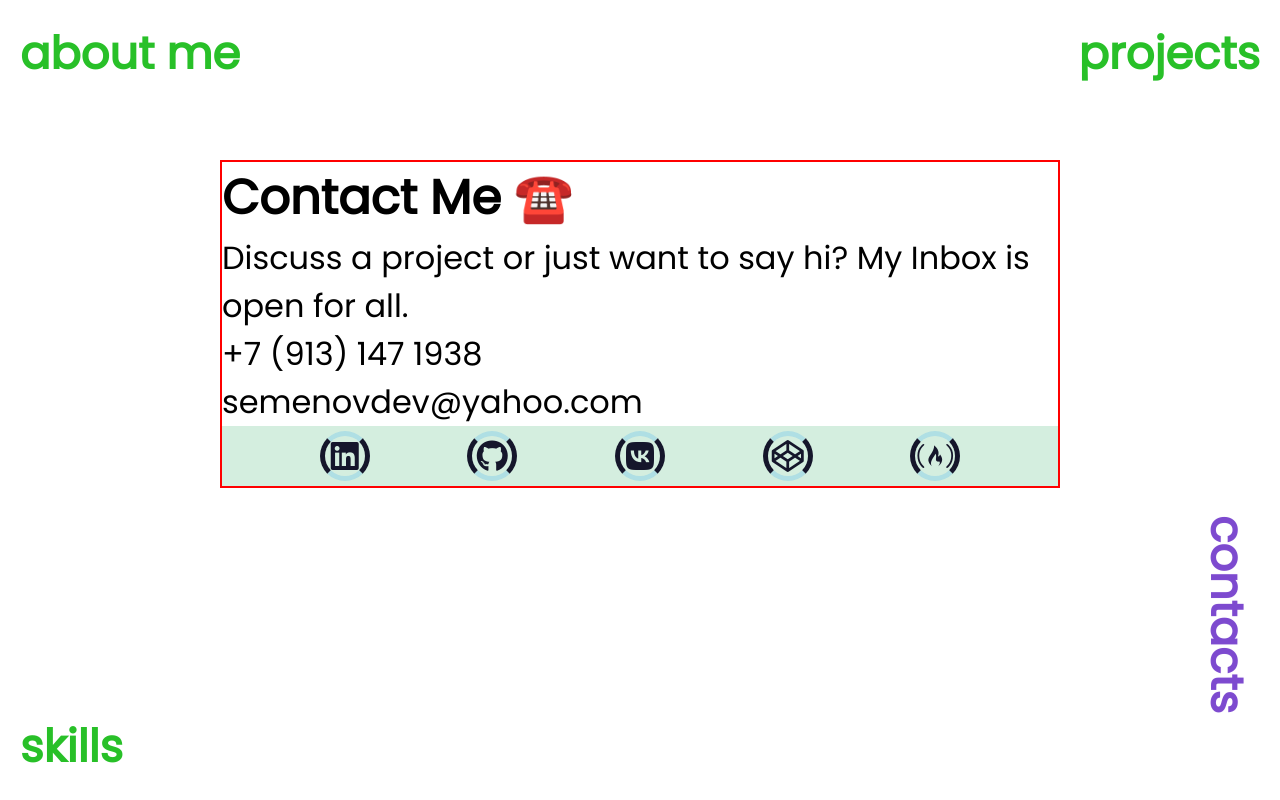
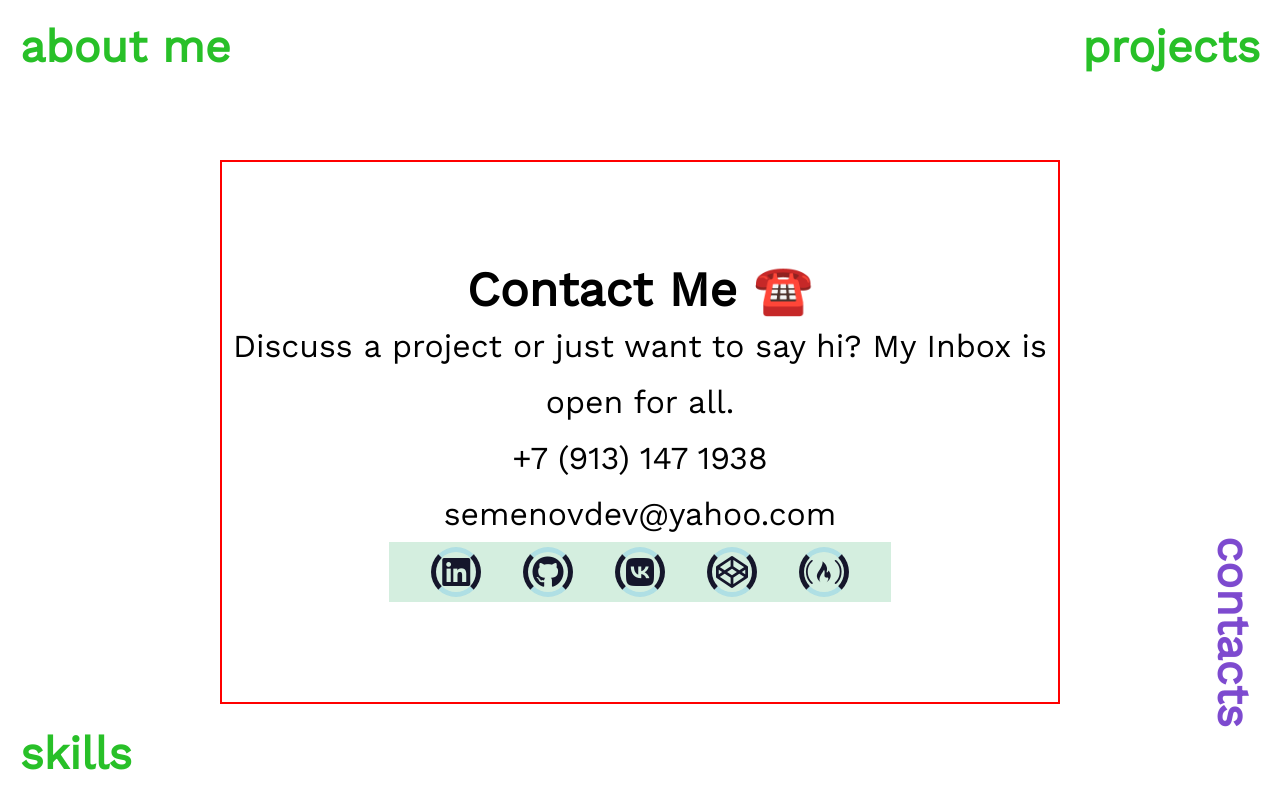
Before and after one commit to SemenovDeveloper/portfolio, a React (Create React App) app: page / in a window 1280 px wide. Both pictures are taken after a click on the element "contacts". Built offline with nearby package versions, Linux system fonts and the light colour scheme.

Commit message:
Text position

```diff
--- a/src/App.css
+++ b/src/App.css
@@ -1,11 +1,11 @@
-@import url("https://fonts.googleapis.com/css2?family=Poppins&display=swap");
+@import url("https://fonts.googleapis.com/css2?family=Work+Sans&display=swap");
 * {
   box-sizing: border-box;
   margin: 0px;
   padding: 0px; }
 
 body {
-  font-family: 'Poppins', sans-serif;
+  font-family: 'Work Sans', sans-serif;
   display: flex;
   flex-direction: column;
   justify-content: center;
@@ -194,49 +194,6 @@ body {
   color: white;
   transform: rotateY(180deg); }
 
-#social-media-bar {
-  width: 100%;
-  height: 60px;
-  background-color: #d4eedf;
-  display: flex;
-  flex-direction: row;
-  justify-content: space-evenly;
-  align-items: center; }
-
-.social-media {
-  width: 50px;
-  height: 50px;
-  position: relative; }
-
-.spinning-social-media {
-  width: 50px;
-  height: 50px;
-  background-color: transparent;
-  border: 5px solid rgba(29, 161, 242, 0.2);
-  border-left-color: #15162b;
-  border-right-color: #15162b;
-  border-radius: 50%;
-  display: flex;
-  justify-content: center;
-  align-items: center;
-  transition: transform 0.5s linear;
-  transform-style: preserve-3D;
-  z-index: 999; }
-
-i {
-  position: absolute;
-  top: 50%;
-  left: 50%;
-  font-size: 32px;
-  color: #15162b;
-  transform: translateX(-50%) translateY(-50%);
-  border-radius: 50%;
-  background-color: transparent;
-  z-index: 2; }
-
-.rotate-social-media {
-  transform: rotate(180deg); }
-
 #skills-page-wrapper {
   max-width: 800px;
   display: flex;
@@ -276,3 +233,55 @@ i {
   transform: scale(1.3);
   background-color: white;
   box-shadow: rgba(0, 0, 0, 0.24) 0px 3px 8px; }
+
+#contacts-page {
+  padding: 100px 0;
+  font-size: 2rem;
+  line-height: 3.5rem;
+  text-align: center;
+  display: flex;
+  flex-direction: column;
+  justify-content: center;
+  align-items: center; }
+
+#social-media-bar {
+  width: 60%;
+  height: 60px;
+  background-color: #d4eedf;
+  display: flex;
+  flex-direction: row;
+  justify-content: space-evenly;
+  align-items: center; }
+
+.social-media {
+  width: 50px;
+  height: 50px;
+  position: relative; }
+  .social-media i {
+    position: absolute;
+    top: 50%;
+    left: 50%;
+    font-size: 32px;
+    color: #15162b;
+    transform: translateX(-50%) translateY(-50%);
+    border-radius: 50%;
+    background-color: transparent;
+    z-index: 2; }
+
+.spinning-social-media {
+  width: 50px;
+  height: 50px;
+  background-color: transparent;
+  border: 5px solid rgba(29, 161, 242, 0.2);
+  border-left-color: #15162b;
+  border-right-color: #15162b;
+  border-radius: 50%;
+  display: flex;
+  justify-content: center;
+  align-items: center;
+  transition: transform 0.5s linear;
+  transform-style: preserve-3D;
+  z-index: 999; }
+
+.rotate-social-media {
+  transform: rotate(180deg); }
--- a/src/App.scss
+++ b/src/App.scss
@@ -1,4 +1,4 @@
-@import url('https://fonts.googleapis.com/css2?family=Poppins&display=swap');
+@import url('https://fonts.googleapis.com/css2?family=Work+Sans&display=swap');
 
 * {
   box-sizing: border-box;
@@ -7,7 +7,7 @@
 }
 
 body {
-  font-family: 'Poppins', sans-serif;
+  font-family: 'Work Sans', sans-serif;
   display: flex;
   flex-direction: column;
   justify-content: center;
@@ -111,9 +111,7 @@ body {
 }
 // navbar block end
 
-
-
-
+// content block start
 #content {
   margin-top: 20vh;
   max-width: 840px;
@@ -198,54 +196,6 @@ body {
   transform: rotateY(180deg);
 }
 
-#social-media-bar {
-  width: 100%;
-  height: 60px;
-  background-color: #d4eedf;
-  display: flex;
-  flex-direction: row;
-  justify-content: space-evenly;
-  align-items: center;
-}
-
-.social-media {
-  width: 50px;
-  height: 50px;
-  position: relative;
-}
-
-.spinning-social-media {
-  width: 50px;
-  height: 50px;
-  background-color: transparent;
-  border: 5px solid rgba(29, 161, 242, 0.2);
-  border-left-color: rgb(21, 22, 43);
-  border-right-color: rgb(21, 22, 43);
-  border-radius: 50%;
-  display: flex;
-  justify-content: center;
-  align-items: center;
-  transition: transform 0.5s linear;
-  transform-style: preserve-3D;
-  z-index: 999;
-}
-
-i {
-  position: absolute;
-  top: 50%;
-  left: 50%;
-  font-size: 32px;
-  color: rgb(21, 22, 43);
-  transform: translateX(-50%) translateY(-50%);
-  border-radius: 50%;
-  background-color: transparent;
-  z-index: 2;
-}
-
-.rotate-social-media {
-  transform: rotate(180deg);
-}
-
 #skills-page-wrapper {
   max-width: 800px;
   display: flex;
@@ -290,3 +240,63 @@ i {
   background-color: white;
   box-shadow: rgba(0, 0, 0, 0.24) 0px 3px 8px;
 }
+
+#contacts-page{
+  padding: 100px 0;
+  font-size: 2rem;
+  line-height: 3.5rem;
+  text-align: center;
+  display: flex;
+  flex-direction: column;
+  justify-content: center;
+  align-items: center;
+}
+
+#social-media-bar {
+  width: 60%;
+  height: 60px;
+  background-color: #d4eedf;
+  display: flex;
+  flex-direction: row;
+  justify-content: space-evenly;
+  align-items: center;
+}
+
+.social-media {
+  width: 50px;
+  height: 50px;
+  position: relative;
+  i {
+    position: absolute;
+    top: 50%;
+    left: 50%;
+    font-size: 32px;
+    color: rgb(21, 22, 43);
+    transform: translateX(-50%) translateY(-50%);
+    border-radius: 50%;
+    background-color: transparent;
+    z-index: 2;
+  }
+}
+
+.spinning-social-media {
+  width: 50px;
+  height: 50px;
+  background-color: transparent;
+  border: 5px solid rgba(29, 161, 242, 0.2);
+  border-left-color: rgb(21, 22, 43);
+  border-right-color: rgb(21, 22, 43);
+  border-radius: 50%;
+  display: flex;
+  justify-content: center;
+  align-items: center;
+  transition: transform 0.5s linear;
+  transform-style: preserve-3D;
+  z-index: 999;
+}
+
+.rotate-social-media {
+  transform: rotate(180deg);
+}
+
+// content block end
```
Also changed, not shown: src/App.min.css.
